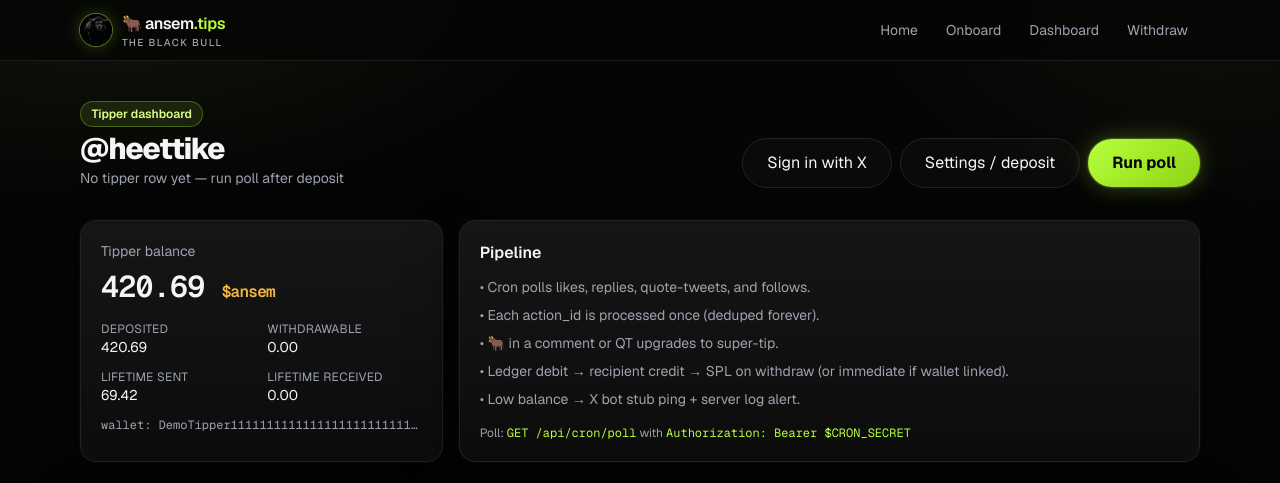
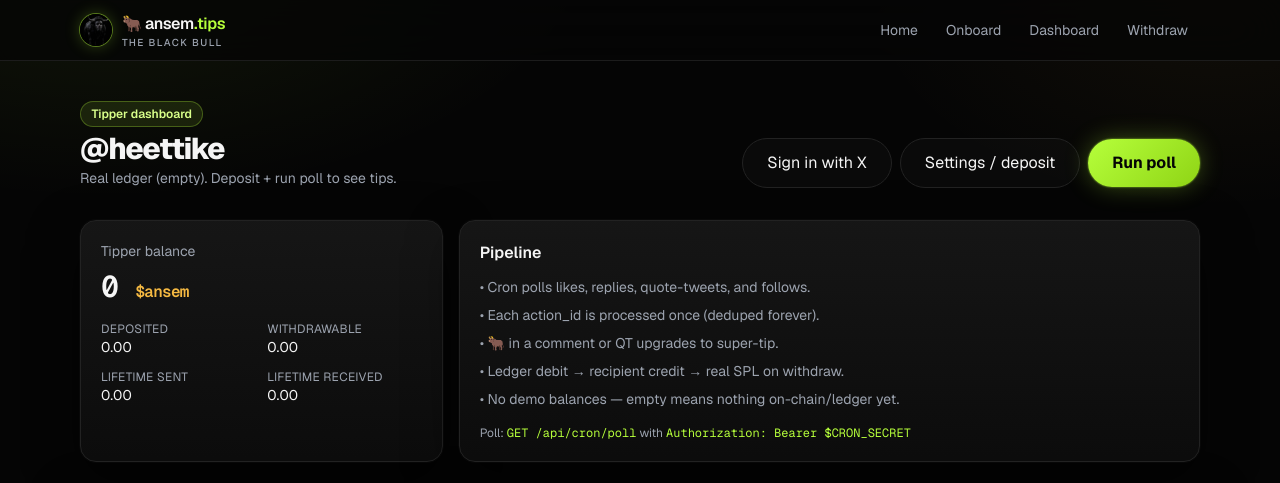
Before and after one commit to heettike/ansem-tips, a Next.js app: page /dashboard in a window 1280 px wide. Shown: the top 483 px of the page. Built offline with nearby package versions, Linux system fonts and the light colour scheme; no server answers; the database is empty.

Commit message:
Show real ledger only on dashboard — never demo 420.69 tips

```diff
--- a/src/app/dashboard/page.tsx
+++ b/src/app/dashboard/page.tsx
@@ -3,15 +3,22 @@ import { BalanceCard } from "@/components/BalanceCard";
 import { TipsTable } from "@/components/TipsTable";
 import { LoginButton } from "@/components/LoginButton";
 import { config } from "@/lib/config";
-import { DEMO_RECENT_TIPS, DEMO_TIPPER_BALANCE } from "@/lib/demo";
 import { prisma } from "@/lib/db";
 
 export const dynamic = "force-dynamic";
 
+const EMPTY_BALANCE = {
+  deposited: 0,
+  withdrawable: 0,
+  lifetimeSent: 0,
+  lifetimeReceived: 0,
+  walletAddress: null as string | null,
+};
+
 export default async function DashboardPage() {
   const tipperName = config.tipperAllowlist[0] || "heettike";
 
-  let balance = DEMO_TIPPER_BALANCE;
+  let balance = EMPTY_BALANCE;
   let tips: Array<{
     id: string;
     actionType: string;
@@ -21,8 +28,9 @@ export default async function DashboardPage() {
     status: string;
     txSig?: string | null;
     createdAt: string;
-  }> = DEMO_RECENT_TIPS;
+  }> = [];
   let fromDb = false;
+  let dbError: string | null = null;
 
   try {
     const user = await prisma.user.findFirst({
@@ -35,8 +43,8 @@ export default async function DashboardPage() {
         },
       },
     });
+    fromDb = true;
     if (user?.balance) {
-      fromDb = true;
       balance = {
         deposited: user.balance.deposited,
         withdrawable: user.balance.withdrawable,
@@ -44,6 +52,13 @@ export default async function DashboardPage() {
         lifetimeReceived: user.balance.lifetimeReceived,
         walletAddress: user.walletAddress,
       };
+    } else if (user) {
+      balance = {
+        ...EMPTY_BALANCE,
+        walletAddress: user.walletAddress,
+      };
+    }
+    if (user) {
       tips = user.tipsSent.map((t) => ({
         id: t.id,
         actionType: t.actionType,
@@ -55,8 +70,9 @@ export default async function DashboardPage() {
         createdAt: t.createdAt.toISOString(),
       }));
     }
-  } catch {
-    // DB not ready — demo cards
+  } catch (e) {
+    dbError = e instanceof Error ? e.message : "DB unavailable";
+    fromDb = false;
   }
 
   return (
@@ -64,15 +80,15 @@ export default async function DashboardPage() {
       <div className="flex flex-wrap items-end justify-between gap-4">
         <div>
           <p className="badge">Tipper dashboard</p>
-          <h1 className="display-title mt-2 text-3xl">
-            @{tipperName}
-          </h1>
+          <h1 className="display-title mt-2 text-3xl">@{tipperName}</h1>
           <p className="mt-1 text-sm text-muted">
-            {fromDb
-              ? "Live ledger balances"
-              : config.demoMode
-                ? "DEMO_MODE / empty DB — mock balance & tips"
-                : "No tipper row yet — run poll after deposit"}
+            {dbError
+              ? `Ledger unavailable — ${dbError.slice(0, 120)}`
+              : fromDb && tips.length === 0 && balance.deposited === 0
+                ? "Real ledger (empty). Deposit + run poll to see tips."
+                : fromDb
+                  ? "Live ledger — real balances only"
+                  : "Connecting to ledger…"}
           </p>
         </div>
         <div className="flex flex-wrap items-center gap-2">
@@ -80,10 +96,7 @@ export default async function DashboardPage() {
           <Link href="/onboard" className="btn-ghost">
             Settings / deposit
           </Link>
-          <Link
-            href="/api/cron/poll"
-            className="btn-primary"
-          >
+          <Link href="/api/cron/poll" className="btn-primary">
             Run poll
           </Link>
         </div>
@@ -97,8 +110,8 @@ export default async function DashboardPage() {
             <li>• Cron polls likes, replies, quote-tweets, and follows.</li>
             <li>• Each action_id is processed once (deduped forever).</li>
             <li>• 🐂 in a comment or QT upgrades to super-tip.</li>
-            <li>• Ledger debit → recipient credit → SPL on withdraw (or immediate if wallet linked).</li>
-            <li>• Low balance → X bot stub ping + server log alert.</li>
+            <li>• Ledger debit → recipient credit → real SPL on withdraw.</li>
+            <li>• No demo balances — empty means nothing on-chain/ledger yet.</li>
           </ul>
           <p className="mt-4 text-xs text-muted">
             Poll: <code className="text-accent">GET /api/cron/poll</code> with{" "}
--- a/src/lib/tips.ts
+++ b/src/lib/tips.ts
@@ -80,7 +80,7 @@ export async function pollAndEnqueueTips(tipperUsername?: string): Promise<{
       tipSettings: { create: {} },
       balance: {
         create: {
-          deposited: config.demoMode ? 420.69 : 0,
+          deposited: 0,
         },
       },
     },
```
